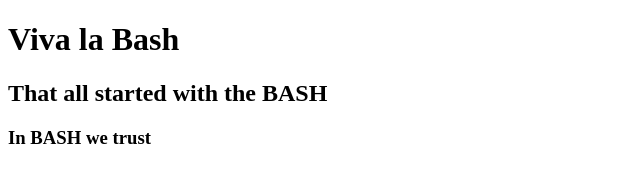
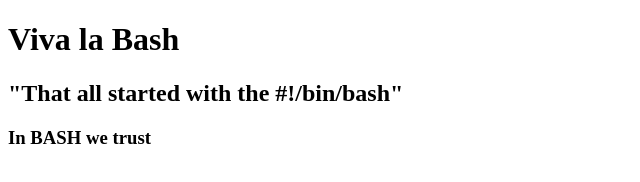
Before and after one commit to KurtKolega/WebBash, a plain HTML site: page index.html in a window 1280 px wide. Shown: the whole page, without its empty margins (0-640 px from the left). Drawn offline with Linux system fonts and the light colour scheme.

Commit message:
Update index.html

```diff
--- a/index.html
+++ b/index.html
@@ -10,7 +10,7 @@
 
 <body>
    <h1><b>Viva la Bash</b></h1>
-    <h2>That all started with the BASH</h2>
+    <h2>"That all started with the #!/bin/bash"</h2>
      <h3>In BASH we trust</h3>
 </body>
 </html>
```
